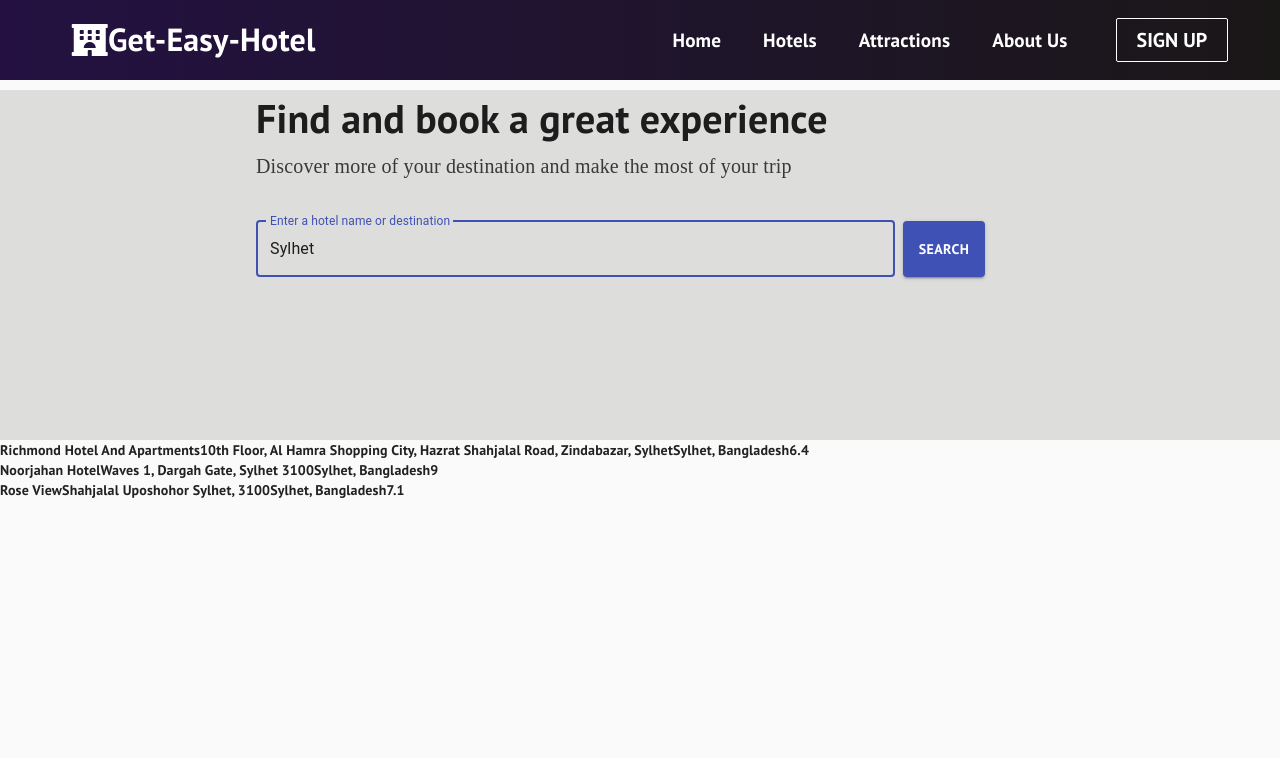
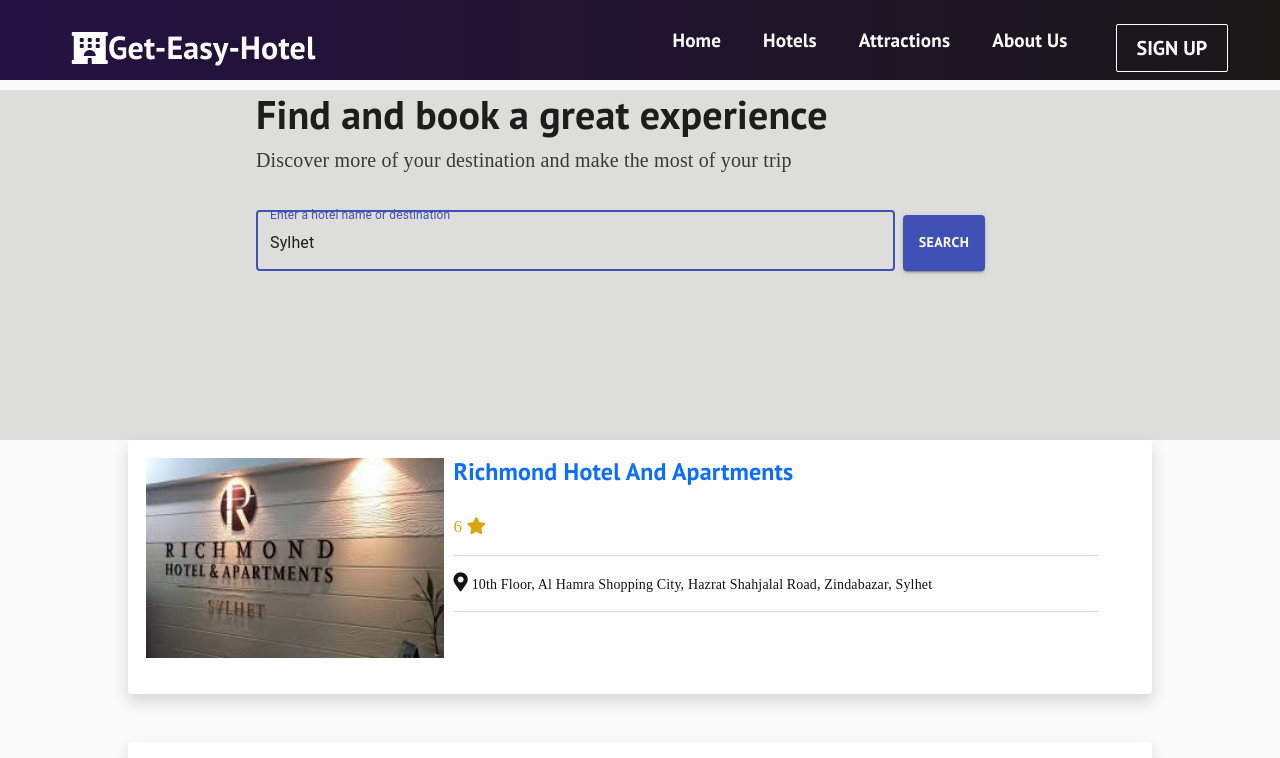
Before and after one commit to BarunBlog/Get-Easy-Hotel, a React (Create React App) app: page /hotels in a window 1280 px wide. Shown: the top 758 px of the page. Built offline with nearby package versions, Linux system fonts and the light colour scheme.

Commit message:
hotel file added

```diff
--- a/package.json
+++ b/package.json
@@ -7,11 +7,12 @@
     "@testing-library/jest-dom": "^5.11.9",
     "@testing-library/react": "^11.2.5",
     "@testing-library/user-event": "^12.8.1",
-    "axios": "^0.21.1",
+    "jquery": "^3.6.0",
     "react": "^17.0.1",
     "react-dom": "^17.0.1",
     "react-router-dom": "^5.2.0",
     "react-scripts": "4.0.3",
+    "react-spring": "^8.0.27",
     "unirest": "^0.6.0",
     "web-vitals": "^1.1.0"
   },
--- a/public/index.html
+++ b/public/index.html
@@ -9,6 +9,7 @@
       href="https://fonts.googleapis.com/css2?family=PT+Sans:wght@700&display=swap"
       rel="stylesheet"
     />
+    <link href="https://cdn.jsdelivr.net/npm/bootstrap@5.0.0-beta2/dist/css/bootstrap.min.css" rel="stylesheet" integrity="sha384-BmbxuPwQa2lc/FVzBcNJ7UAyJxM6wuqIj61tLrc4wSX0szH/Ev+nYRRuWlolflfl" crossorigin="anonymous">
     <meta name="viewport" content="width=device-width, initial-scale=1" />
     <meta name="theme-color" content="#000000" />
     <meta
@@ -45,5 +46,8 @@
       To begin the development, run `npm start` or `yarn start`.
       To create a production bundle, use `npm run build` or `yarn build`.
     -->
+    <script src="https://cdn.jsdelivr.net/npm/bootstrap@5.0.0-beta2/dist/js/bootstrap.bundle.min.js" integrity="sha384-b5kHyXgcpbZJO/tY9Ul7kGkf1S0CWuKcCD38l8YkeH8z8QjE0GmW1gYU5S9FOnJ0" crossorigin="anonymous"></script>
+    <script src="https://cdn.jsdelivr.net/npm/@popperjs/core@2.6.0/dist/umd/popper.min.js" integrity="sha384-KsvD1yqQ1/1+IA7gi3P0tyJcT3vR+NdBTt13hSJ2lnve8agRGXTTyNaBYmCR/Nwi" crossorigin="anonymous"></script>
+    <script src="https://cdn.jsdelivr.net/npm/bootstrap@5.0.0-beta2/dist/js/bootstrap.min.js" integrity="sha384-nsg8ua9HAw1y0W1btsyWgBklPnCUAFLuTMS2G72MMONqmOymq585AcH49TLBQObG" crossorigin="anonymous"></script>
   </body>
 </html>
--- a/src/App.js
+++ b/src/App.js
@@ -8,6 +8,7 @@
 import Attractions from './components/pages/Attractions'
 import About from './components/pages/About'
 import SignUp from './components/pages/SignUp'
+import Hotel from './components/pages/Hotel';
 
 import './App.css';
 
@@ -23,6 +24,7 @@
           <Route path='/attractions' exact component={Attractions} />
           <Route path='/about-us' exact component={About} />
           <Route path='/sign-up' exact component={SignUp} />
+          <Route path='/hotel' exact component={Hotel} />
         </Switch>
 
         <Footer />
--- a/src/components/GetHotelData.js
+++ /dev/null
@@ -1,73 +0,0 @@
-import React from 'react';
-
-const GetHotelData = ({ getData }) => {
-    console.log('data');
-
-    const HotelData = [
-        {
-            hotelId: 1,
-            hotelName: 'Richmond Hotel And Apartments',
-            star: 6.4,
-            address: '10th Floor, Al Hamra Shopping City, Hazrat Shahjalal Road, Zindabazar, Sylhet',
-            location: 'Sylhet, Bangladesh',
-            image1: 'images/richmond1.jpg',
-            image2: 'images/richmond2.jpg',
-            overView: 'Conveniently located in Sylhet, Richmond Hotel and Apartments is a great base from which to explore this vibrant city. The hotel is not too far from the city center.',
-            bookingPrice: 23,
-        },
-        {
-            hotelId: 2,
-            hotelName: 'Noorjahan Hotel',
-            star: 9.0,
-            address: 'Waves 1, Dargah Gate, Sylhet 3100',
-            location: 'Sylhet, Bangladesh',
-            image1: 'images/Noorjahan.jpg',
-            image2: 'images/noorjahan1.jpg',
-            overView: 'Noorjahan Hotel aims to offer you comfortable surroundings, great food and excellent service to make your stay truly enjoyable.Please take a look through our web site where you will find most of the information you need. Call us to discuss your hotel reservation. We welcome you to our hotel as you enlighten our abode with your warmth and smiley nature. We are truly grateful to you for your visit here and hope to have memorable moments throughout your visit. May we take this opportunity to reassure you that our hotel’s team will continue to not just provide the highest standards of service and comfort you have been so accustomed to, bur exceeding your expectations will be our constant mission. Last but not least, while the entire our team remains at your disposal for any assistance or service you may need. Thanking you in anticipation of your patronage.',
-            bookingPrice: 37,
-        },
-        {
-            hotelId: 3,
-            hotelName: 'Rose View',
-            star: 7.1,
-            address: 'Shahjalal Uposhohor Sylhet, 3100',
-            location: 'Sylhet, Bangladesh',
-            image1: 'images/hotel4.jpg',
-            image2: 'images/hotel5.jpg',
-            overView: 'Offering an indoor swimming pool, 3 dining options and a fitness center, Rose View Hotel is located in Sylhet. Activities like table tennis can be enjoyed.',
-            bookingPrice: 77,
-        },
-
-        {
-            hotelId: 4,
-            hotelName: 'Pan Pacific Sonargaon Dhaka Hotel',
-            star: 9.3,
-            address: '107 Kazi Nazrul Islam Ave, Dhaka 1215',
-            location: 'Dhaka, Bangladesh',
-            image1: 'images/Sonargaon.jpg',
-            image2: 'images/hotel6.jpg',
-            overView: 'At Pan Pacific Sonargaon Dhaka you will find a health club, spa, swimming pool and spa bath, along with a lobby lounge and cafe',
-            bookingPrice: 150,
-        },
-        {
-            hotelId: 5,
-            hotelName: 'Intercontinental dhaka',
-            star: 8.6,
-            address: 'G, 1 Minto Rd, Dhaka 1000',
-            location: 'Dhaka, Bangladesh',
-            image1: 'images/intercontinental.jpg',
-            image2: 'images/hotel8.jpg',
-            overView: 'Located in the prestigious downtown business district, InterContinental Dhaka is the foremost name of luxury. The hotel is beautifully designed boasted with Millennium modern outlook with a touch of local culture. Featuring 226 luxury rooms and suites, a selection of restaurants offering exquisite cuisines.',
-            bookingPrice: 102,
-        },
-    ];
-
-    getData(HotelData);
-
-    return (
-        <>
-        </>
-    )
-}
-
-export default GetHotelData;
--- /dev/null
+++ b/src/components/pages/Hotel.css
@@ -0,0 +1,8 @@
+.hotels_container{
+    position: relative;
+    margin: 0 auto;
+    width: 100%;
+    height: auto;
+    min-height: 400px;
+    overflow: auto;
+}
--- a/src/components/pages/Hotels.css
+++ b/src/components/pages/Hotels.css
@@ -51,3 +51,75 @@
     pointer-events: none;
     color: #aaa;
 }
+.hotel_list_outer{
+    position: relative;
+    margin: 0 auto;
+    width: 80%;
+    height: auto;
+    min-height: 400px;
+}
+
+.hotel_list {
+    position: relative;
+    margin: auto;
+    width: 100%;
+    height: 200px;
+    margin-bottom: 20px;
+    margin-top: 2px;
+    margin-left: 2px;
+    margin-right: 2px;
+
+}
+
+.hotel_list_inner1{
+    position: relative;
+    margin: 0 auto;
+    width: 30%;
+    height: 200px;
+    float: left;
+    overflow: hidden;
+}
+
+.hotel_list_inner1_img{
+    position: absolute;
+    top: 0;
+    right: 0;
+    bottom: 0;
+    left: 0;
+    display: block;
+    width: 100%;
+    max-width: 100%;
+    height: 100%;
+    max-height: 100%;
+    object-fit: cover;
+    transition: all 0.2s linear;
+}
+
+.hotel_list_inner1_img:hover {
+    transform: scale(1.1);
+  }
+
+.hotel_list_inner2{
+    position: relative;
+    margin: 0 auto;
+    width: 65%;
+    height: auto;
+    margin-left: 10px;
+    float: left;
+}
+
+
+.hotel_list_inner2 > p {
+    font-family: serif;
+}
+
+.rating_p{
+    color: rgb(219, 165, 14);
+    font-size: 17px;
+}
+.address_p{
+    color: rgb(19, 18, 18);
+}
+.map_icon{
+    font-size: 19px;
+}
--- a/src/components/pages/Hotels.js
+++ b/src/components/pages/Hotels.js
@@ -1,5 +1,5 @@
 import React, { useEffect, useState } from 'react';
-import GetHotelData from '../GetHotelData';
+import { Link } from 'react-router-dom';
 
 import '../../App.css';
 import './Hotels.css';
@@ -30,12 +30,12 @@
 
 
 const  Hotels = () => {
-    let hotelData = [];
+
     const HotelData = [
         {
             hotelId: 1,
             hotelName: 'Richmond Hotel And Apartments',
-            star: 6.4,
+            star: 6,
             address: '10th Floor, Al Hamra Shopping City, Hazrat Shahjalal Road, Zindabazar, Sylhet',
             location: 'Sylhet, Bangladesh',
             image1: 'images/richmond1.jpg',
@@ -46,7 +46,7 @@
         {
             hotelId: 2,
             hotelName: 'Noorjahan Hotel',
-            star: 9.0,
+            star: 8,
             address: 'Waves 1, Dargah Gate, Sylhet 3100',
             location: 'Sylhet, Bangladesh',
             image1: 'images/Noorjahan.jpg',
@@ -57,7 +57,7 @@
         {
             hotelId: 3,
             hotelName: 'Rose View',
-            star: 7.1,
+            star: 7,
             address: 'Shahjalal Uposhohor Sylhet, 3100',
             location: 'Sylhet, Bangladesh',
             image1: 'images/hotel4.jpg',
@@ -69,7 +69,7 @@
         {
             hotelId: 4,
             hotelName: 'Pan Pacific Sonargaon Dhaka Hotel',
-            star: 9.3,
+            star: 9,
             address: '107 Kazi Nazrul Islam Ave, Dhaka 1215',
             location: 'Dhaka, Bangladesh',
             image1: 'images/Sonargaon.jpg',
@@ -80,7 +80,7 @@
         {
             hotelId: 5,
             hotelName: 'Intercontinental dhaka',
-            star: 8.6,
+            star: 9,
             address: 'G, 1 Minto Rd, Dhaka 1000',
             location: 'Dhaka, Bangladesh',
             image1: 'images/intercontinental.jpg',
@@ -101,17 +101,11 @@
 
 
 
-    const getHotelData = data => {
-        hotelData = data;
-    }
-
-
     const handleChange = event => {
         setSearchTerm(event.target.value);
     };
 
     const handleSearchSubmit = event => {
-        <GetHotelData getData={getHotelData} />
 
         event.preventDefault();
     }
@@ -121,7 +115,7 @@
         hotel.hotelName.toLowerCase().includes(searchTerm.toLowerCase()) ||
         hotel.location.toLowerCase().includes(searchTerm.toLowerCase())
     );
-//    console.log(searchedHotels);
+
 
 
     return (
@@ -136,23 +130,48 @@
 
 
 
-const List = ({ hotel_list }) => (
+const List = ({ hotel_list }) => {
 
-    hotel_list.map(item => (
+    return (
 
-          <div key={item.hotelId}>
+        <div className="hotel_list_outer">
+            {hotel_list.map(item => (
+            <Link className='hotel_list_link' to={
+                {
+                    pathname: '/hotel',
+                    aboutProps: {
+                        name: item
+                    },
+                }}
+                key={item.hotelId}>
+                <div className="shadow p-3 mb-5 bg-white rounded">
+                    <div className='hotel_list'>
 
-            <span>{ item.hotelName }</span>
-            <span>{ item.address }</span>
-            <span>{ item.location }</span>
-            <span>{ item.star }</span>
-          </div>
+                        <div className='hotel_list_inner1'>
+                            <img className="hotel_list_inner1_img" src={item.image1} alt="hotel list"/>
+                        </div>
 
-      )
+                        <div className='hotel_list_inner2'>
+                            <h4>{ item.hotelName }</h4>
+                            <br/>
 
-    )
-)
+                            <p className="rating_p">{item.star} <i className="fas fa-star"></i></p>
 
+                            <hr/>
+                            <p className="address_p"><i className="fas fa-map-marker-alt map_icon"/> { item.address }</p>
+                            <hr/>
+
+
+
+                        </div>
+                    </div>
+                </div>
+            </Link>
+
+            ))}
+        </div>
+        )
+}
 
 
 const SearchComponent = ({ search, onSearch, onSearchSubmit }) => {
```
Also changed, not shown: src/components/pages/Hotel.js (+25 -26 lines), 1 other file (tests, documents, lock files or other folders).
